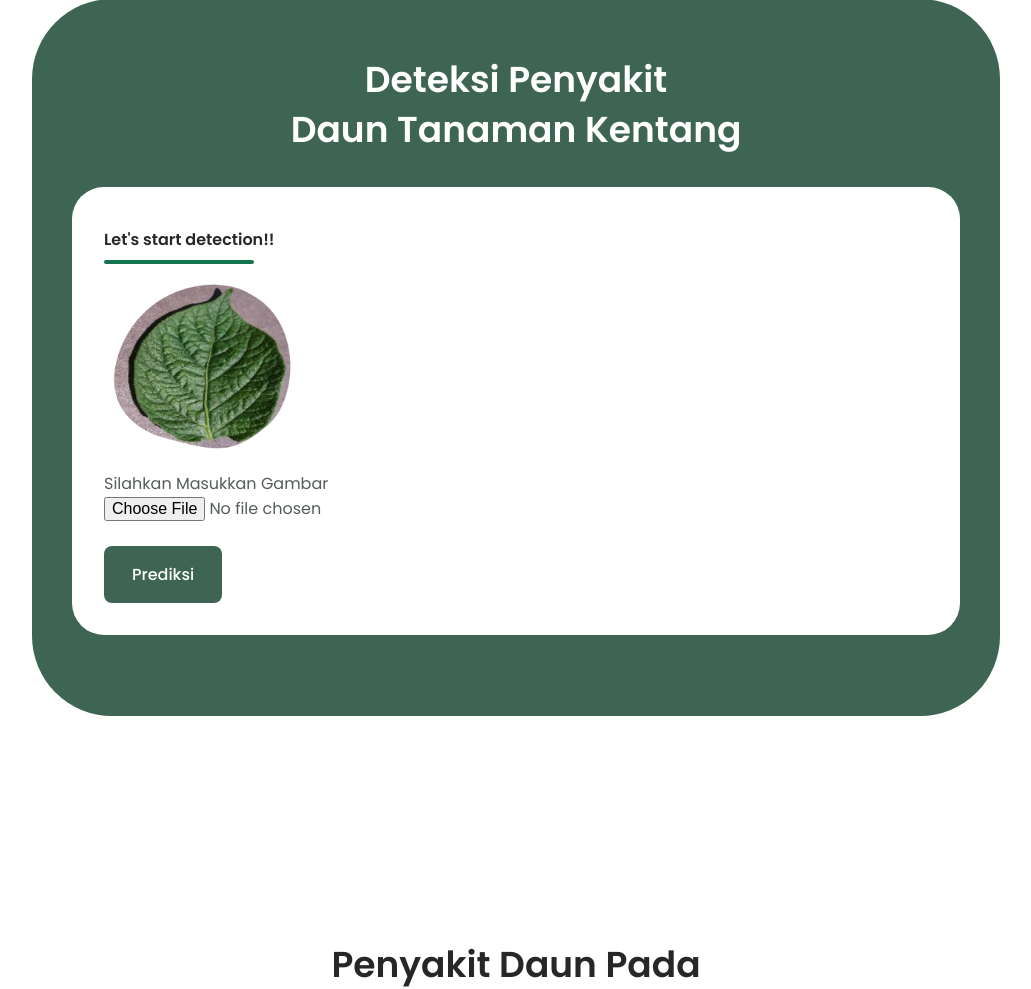
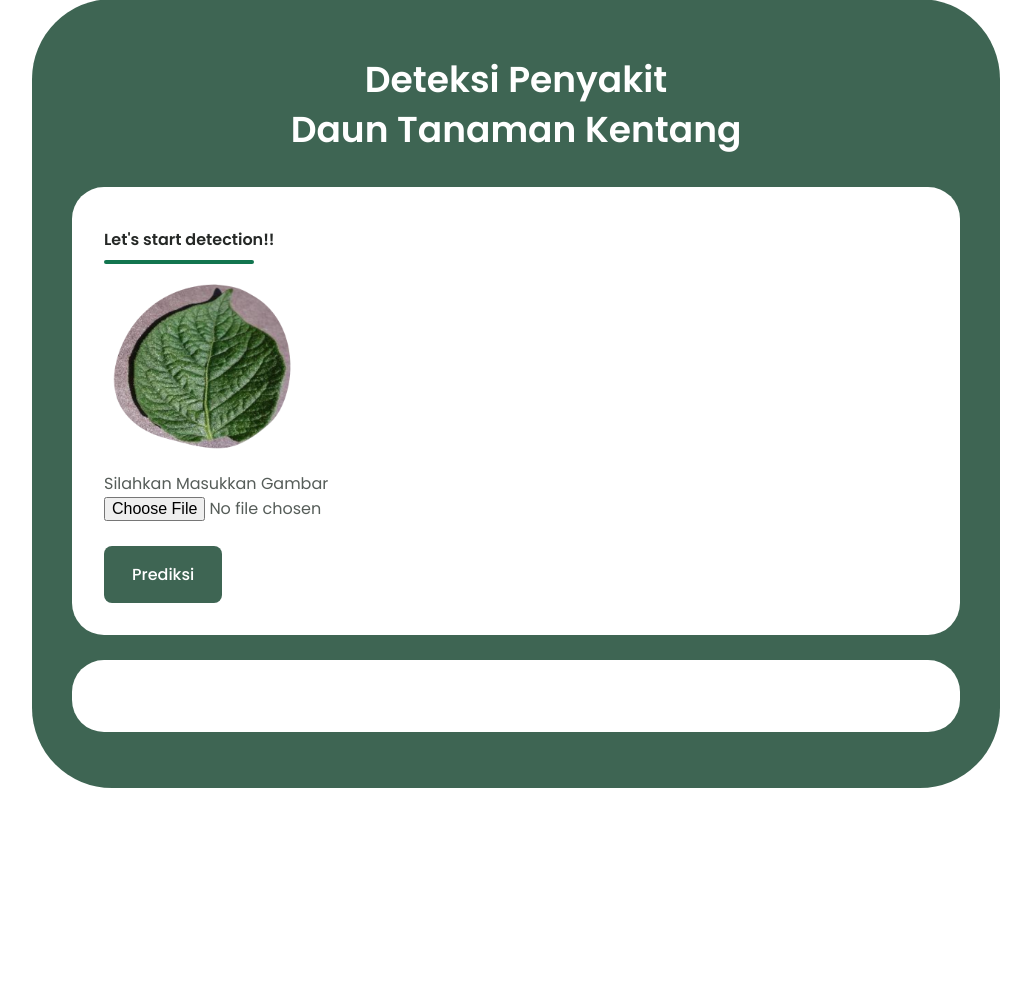
Before and after one commit to gizkarp/PACornAndPotato, a Flask app: page / in a window 1280 px wide. Shown: the part 3187-4176 px from the top of the page, without its empty margins (124-1155 px from the left). Run offline with Flask 3, Linux system fonts and the light colour scheme.

Commit message:
Update index.html

```diff
--- a/templates/index.html
+++ b/templates/index.html
@@ -230,10 +230,10 @@
                             <br>
                             <button type="submit" id="prediksi_submit" class="button button--flex">Prediksi</button>
                         </div>
-                        <div class="hasilprediksi" class="steps__card-title">
+                        <div class="hasilprediksi">
                             <br>
                             <!-- Bagian Halaman untuk Hasil Prediksi -->
-                            <div id="hasil_prediksi" style="align-items: center; margin-left: 20px;">
+                            <div id="hasil_prediksi" style="align-items: center;"  class="steps__card">
                                 <!-- Hasil Prediksi akan ditampilkan di sini-->
                             </div>
                         </div>
```
